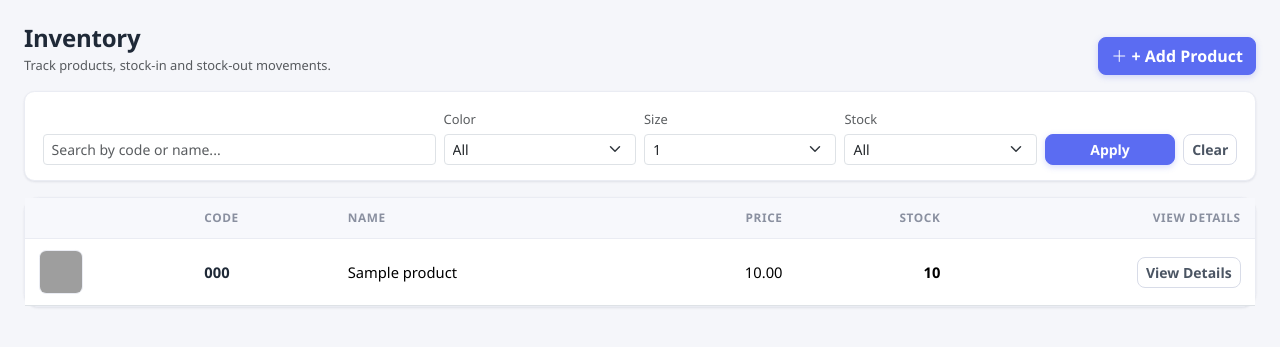
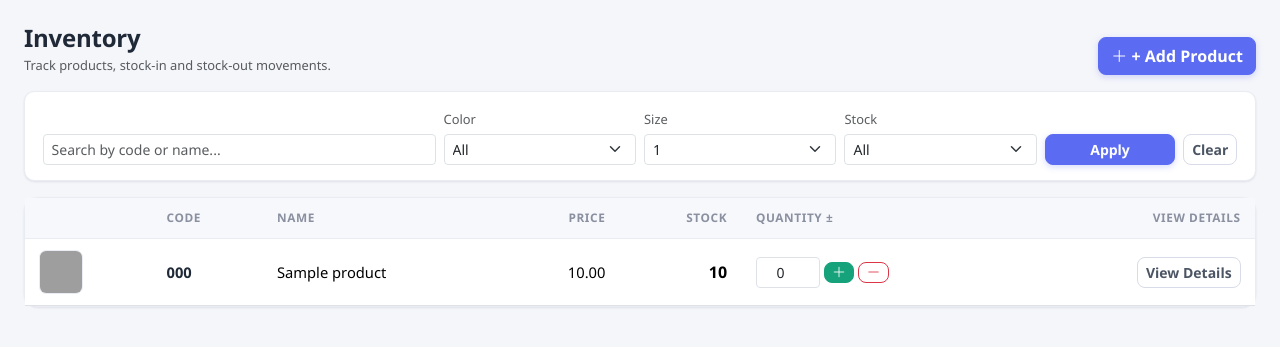
Before and after one commit to ifarguio/stock, a Flask app: template webapp/templates/inventory/list.html in a window 1280 px wide. Shown: the top 347 px of the page. Run offline with Flask 3, Linux system fonts and the light colour scheme; the template is opened without the code that fills it: most values are stand-ins (such as "Sample title", 1, 10 or a date in 2020); some libraries are stand-ins or nearby versions; grey boxes are pictures that could not be loaded.

Commit message:
Quick stock adjust in product list + select dropdowns for color/size

```diff
--- a/webapp/app.py
+++ b/webapp/app.py
@@ -393,6 +393,39 @@ def create_app() -> Flask:
         )
         return redirect(url_for("product_detail", product_id=product_id))
 
+    @app.route("/inventory/<int:product_id>/adjust", methods=["POST"])
+    @login_required
+    def stock_adjust(product_id: int):
+        """Quick stock adjustment from the product list.
+
+        Positive delta + direction 'in'  -> stock_in (restock)
+        Positive delta + direction 'out' -> stock_out (remove)
+        Records the movement against the product's first variant (or empty
+        color/size if it has none), so the stock total changes immediately
+        without opening the detail page.
+        """
+        try:
+            delta = int(request.form.get("delta", "0") or 0)
+        except ValueError:
+            delta = 0
+        direction = request.form.get("direction", "in")
+        if delta == 0:
+            return redirect(url_for("inventory"))
+        # Pick a variant to attribute the movement to.
+        variants = repository.list_variants(product_id)
+        color = variants[0]["color"] if variants else ""
+        size = variants[0]["size"] if variants else ""
+        today = date.today().isoformat()
+        if direction == "out":
+            repository.add_stock_out(product_id, color, size, abs(delta), today,
+                                     "", "Quick adjust")
+        else:
+            product = repository.get_product(product_id) or {}
+            repository.add_stock_in(product_id, color, size, abs(delta),
+                                    float(product.get("base_price") or 0),
+                                    today, "Quick adjust")
+        return redirect(url_for("inventory"))
+
     @app.route("/inventory/<int:product_id>/delete", methods=["POST"])
     @login_required
     def product_delete(product_id: int):
--- a/webapp/static/style.css
+++ b/webapp/static/style.css
@@ -342,3 +342,18 @@ a:focus-visible, button:focus-visible {
   outline-offset: 2px;
   border-radius: 0.3rem;
 }
+
+/* ============================================================
+   Quick stock adjustment (inline in the product list)
+   ============================================================ */
+.quick-stock { flex-wrap: nowrap; }
+.quick-stock-input {
+  width: 64px;
+  text-align: center;
+  padding-left: 0.3rem;
+  padding-right: 0.3rem;
+}
+.quick-stock-btn {
+  padding: 0.15rem 0.45rem;
+  line-height: 1;
+}
--- a/webapp/templates/inventory/list.html
+++ b/webapp/templates/inventory/list.html
@@ -53,6 +53,7 @@
           <th>{{ tr('col.name') }}</th>
           <th class="text-end">{{ tr('col.price') }}</th>
           <th class="text-end">{{ tr('col.stock') }}</th>
+          <th>{{ tr('lbl.quantity') }} ±</th>
           <th class="text-end">{{ tr('btn.view_details') }}</th>
         </tr>
       </thead>
@@ -64,15 +65,24 @@
           <td>{{ p.name }}</td>
           <td class="text-end">{{ '%.2f' % p.base_price }}</td>
           <td class="text-end">
-            {% if p.stock > 0 %}<span class="fw-semibold">{{ p.stock }}</span>
+            {% if p.stock > 0 %}<span class="fw-semibold fs-6">{{ p.stock }}</span>
             {% else %}<span class="text-danger fw-semibold">0</span>{% endif %}
+          </td>
+          <td>
+            <form method="post" action="{{ url_for('stock_adjust', product_id=p.id) }}"
+                  class="d-flex gap-1 align-items-center quick-stock">
+              <input type="number" name="delta" class="form-control form-control-sm quick-stock-input"
+                     value="0" title="{{ tr('lbl.quantity') }} +/−">
+              <button type="submit" name="direction" value="in" class="btn btn-sm btn-success quick-stock-btn" title="+"><i class="bi bi-plus-lg"></i></button>
+              <button type="submit" name="direction" value="out" class="btn btn-sm btn-outline-danger quick-stock-btn" title="−"><i class="bi bi-dash-lg"></i></button>
+            </form>
           </td>
           <td class="text-end">
             <a href="{{ url_for('product_detail', product_id=p.id) }}" class="btn btn-sm btn-outline-secondary">{{ tr('btn.view_details') }}</a>
           </td>
         </tr>
         {% else %}
-        <tr><td colspan="6">
+        <tr><td colspan="7">
           <div class="empty-state">
             <div class="empty-icon"><i class="bi bi-inbox"></i></div>
             <div class="fw-semibold">{{ tr('inv.title') }}</div>
```
Also changed, not shown: webapp/templates/inventory/form.html (+68 -7 lines).
